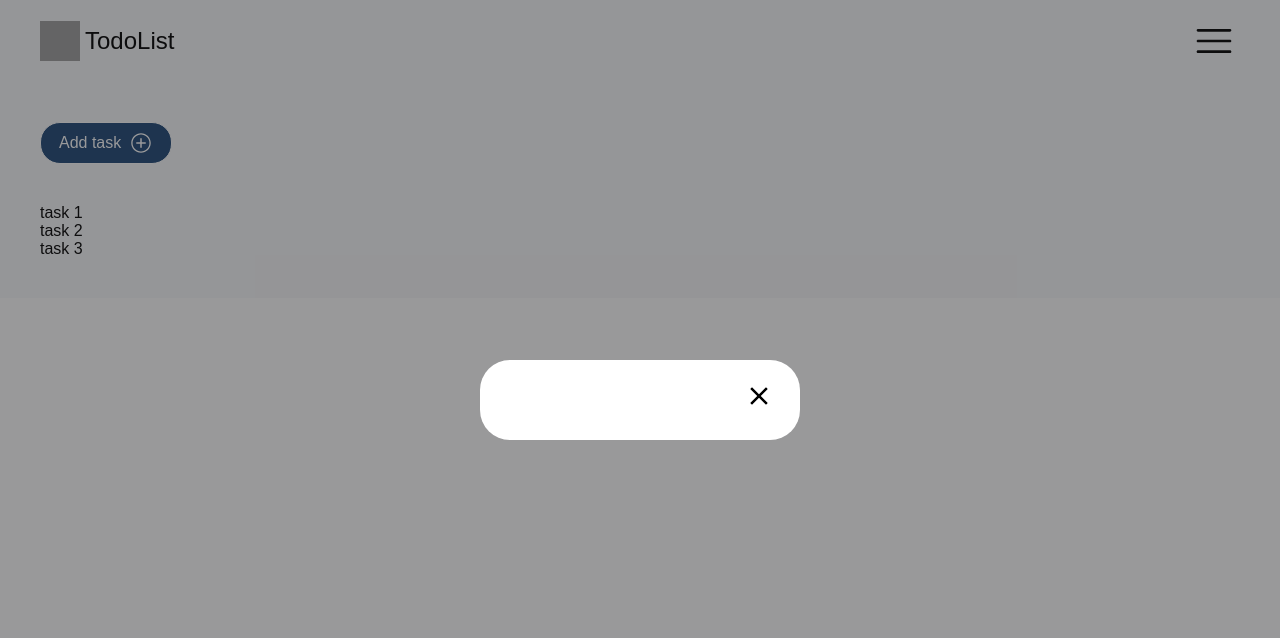
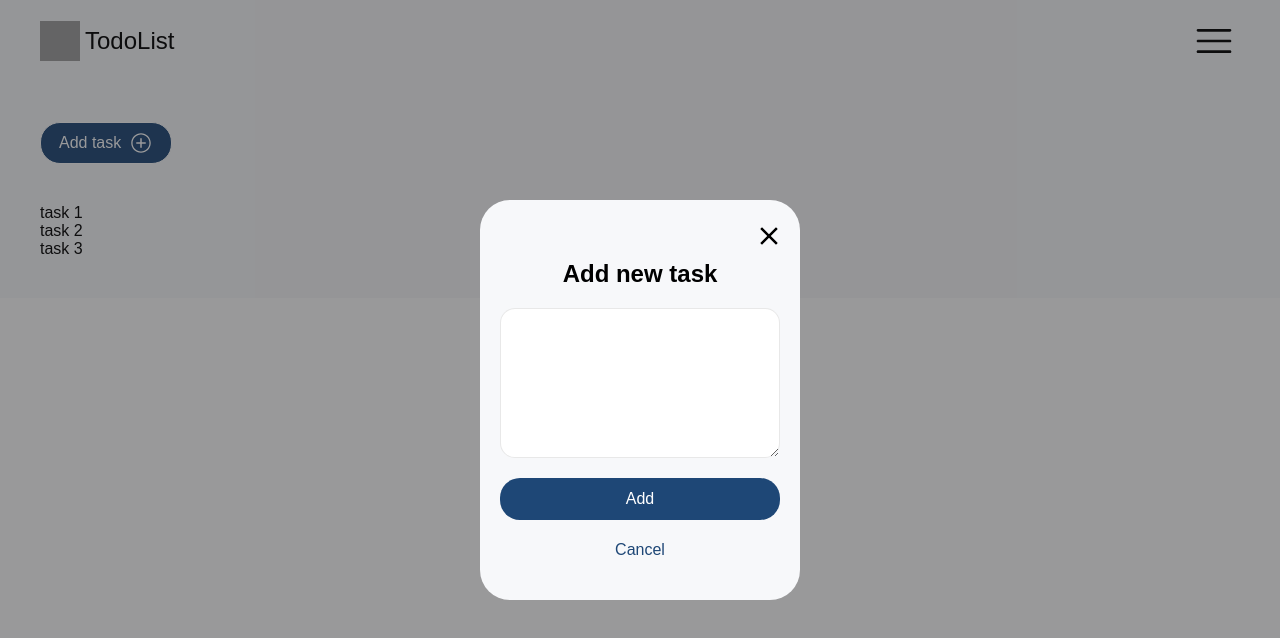
Before and after one commit to DianaKryzhanivska/TodoList, a React (Create React App) app: page /TodoList/tasks in a window 1280 px wide. Both pictures are taken after a click on the button "Add task". Shown: the top 638 px of the page. Built offline with nearby package versions, Linux system fonts and the light colour scheme; grey boxes are pictures that could not be loaded.

Commit message:
AddTaskForm

```diff
--- /dev/null
+++ b/src/components/AddTaskForm/AddTaskForm.jsx
@@ -0,0 +1,34 @@
+import React from "react";
+import { CancelBtn, Form, SubmitBtn } from "./AddTaskForm.styled";
+import { useFormik } from "formik";
+
+const AddTaskForm = ({ onClose }) => {
+  const formik = useFormik({
+    initialValues: {
+      task: "",
+    },
+    onSubmit: (values) => {
+      console.log(values);
+      onClose();
+    },
+  });
+
+  return (
+    <>
+      <Form onSubmit={formik.handleSubmit}>
+        <h2>Add new task</h2>
+        <textarea
+          name="task"
+          onChange={formik.handleChange}
+          value={formik.values.task}
+        />
+        <SubmitBtn type="submit">Add</SubmitBtn>
+        <CancelBtn type="button" onClick={onClose}>
+          Cancel
+        </CancelBtn>
+      </Form>
+    </>
+  );
+};
+
+export default AddTaskForm;
--- /dev/null
+++ b/src/components/AddTaskForm/AddTaskForm.styled.js
@@ -0,0 +1,49 @@
+import styled from "styled-components";
+
+export const Form = styled.form`
+  display: flex;
+  flex-direction: column;
+  gap: 20px;
+
+  & h2 {
+    text-align: center;
+  }
+
+  & textarea {
+    width: 100%;
+    height: auto;
+    min-height: 150px;
+    font-size: 16px;
+    border: 1px solid rgba(29, 30, 33, 0.1);
+    padding: 12px 18px;
+    background: #fff;
+    border-radius: 15px;
+  }
+`;
+
+export const SubmitBtn = styled.button`
+  width: 100%;
+  padding: 12px 18px;
+  font-size: 16px;
+  display: flex;
+  justify-content: center;
+  background: ${({ theme }) => theme.colors.dark};
+  color: #fff;
+  border-radius: 20px;
+  transition: 0.3s ease;
+
+  &:hover {
+    background: ${({ theme }) => theme.colors.light};
+  }
+`;
+
+export const CancelBtn = styled.button`
+  background: transparent;
+  color: ${({ theme }) => theme.colors.dark};
+  text-align: center;
+  font-size: 16px;
+
+  &:hover {
+    color: ${({ theme }) => theme.colors.light};
+  }
+`;
--- a/src/components/Modal/Modal.jsx
+++ b/src/components/Modal/Modal.jsx
@@ -2,7 +2,7 @@ import React, { useCallback, useEffect } from "react";
 import { CloseBtn, Content, Overlay } from "./Modal.styled";
 import { MdOutlineClose } from "react-icons/md";
 
-const Modal = ({ isOpen, onClose }) => {
+const Modal = ({ isOpen, onClose, children }) => {
   const handleKeyDown = useCallback(
     (e) => {
       if (e.key === "Escape") {
@@ -38,6 +38,7 @@ const Modal = ({ isOpen, onClose }) => {
           <CloseBtn type="button" onClick={onClose}>
             <MdOutlineClose />
           </CloseBtn>
+          {children}
         </Content>
       </Overlay>
     </>
--- a/src/components/Modal/Modal.styled.js
+++ b/src/components/Modal/Modal.styled.js
@@ -16,11 +16,11 @@ export const Overlay = styled.div`
 
 export const Content = styled.div`
   position: relative;
-  padding: 40px 20px;
+  padding: 60px 20px 40px;
   width: 320px;
   height: auto;
   overflow-y: auto;
-  background: #fff;
+  background: #f7f8fa;
   border-radius: 30px;
   z-index: 100;
 `;
@@ -32,7 +32,7 @@ export const CloseBtn = styled.button`
   align-items: center;
   justify-content: center;
   top: 20px;
-  right: 20px;
+  right: 10px;
 
   & svg {
     fill: #000;
--- a/src/components/Tasks/Tasks.jsx
+++ b/src/components/Tasks/Tasks.jsx
@@ -2,6 +2,7 @@ import React, { useState } from "react";
 import { AddTaskBtn, Container } from "./Tasks.styled";
 import { IoIosAddCircleOutline } from "react-icons/io";
 import Modal from "components/Modal/Modal";
+import AddTaskForm from "components/AddTaskForm/AddTaskForm";
 
 const Tasks = () => {
   const [openModal, setOpenModal] = useState(false);
@@ -29,7 +30,9 @@ const Tasks = () => {
           </ul>
         </Container>
       </section>
-      <Modal isOpen={openModal} onClose={handleCloseModal}></Modal>
+      <Modal isOpen={openModal} onClose={handleCloseModal}>
+        <AddTaskForm onClose={handleCloseModal} />
+      </Modal>
     </>
   );
 };
```
